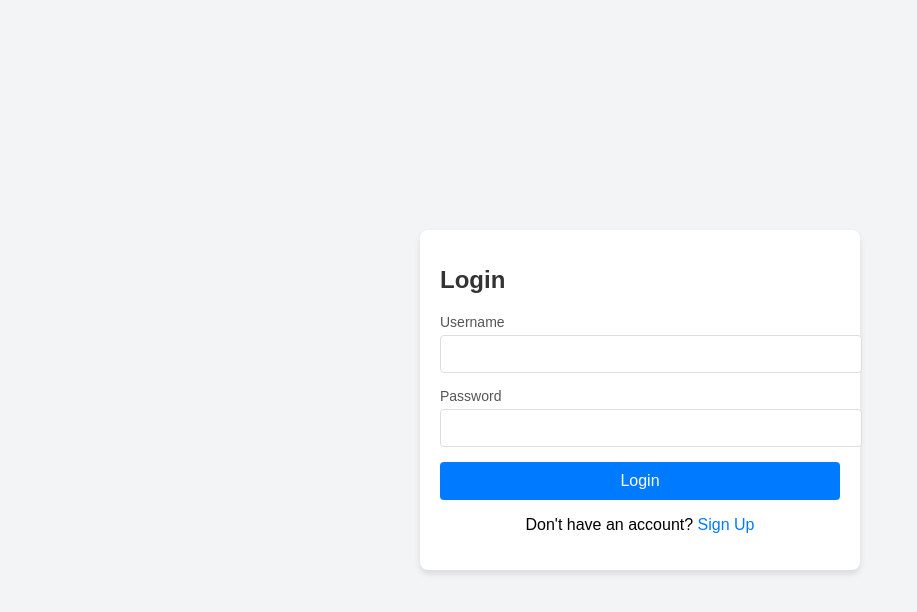
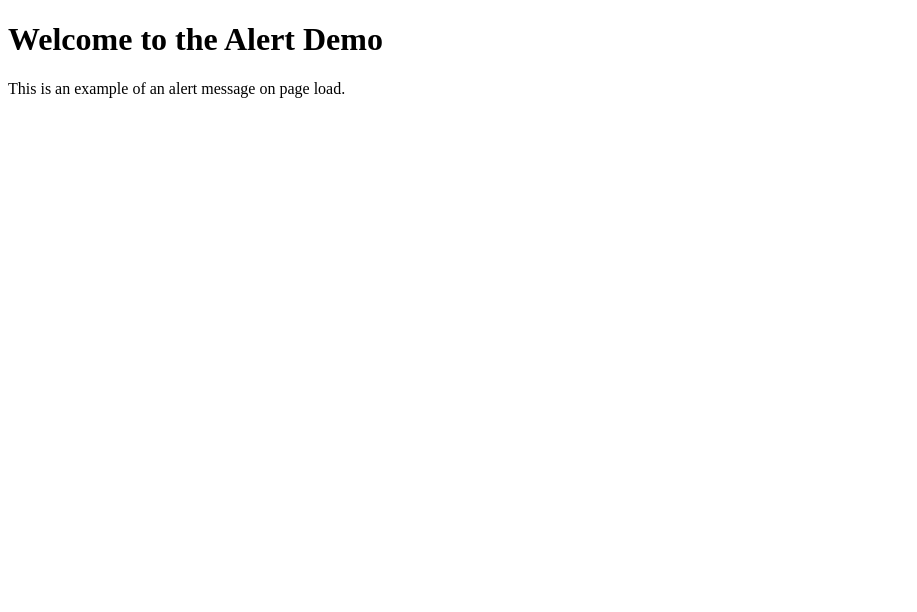
Before and after one commit to swetha-msr/page, a plain HTML site: page index.html in a window 1280 px wide. Shown: the whole page, without its empty margins (0-917 px from the left). Drawn offline with Linux system fonts and the light colour scheme.

Commit message:
Update index.html

```diff
--- a/index.html
+++ b/index.html
@@ -3,93 +3,16 @@
 <head>
     <meta charset="UTF-8">
     <meta name="viewport" content="width=device-width, initial-scale=1.0">
-    <title>Login Page</title>
-    <style>
-        body {
-            font-family: Arial, sans-serif;
-            background-color: #f3f4f6;
-            margin: 0;
-            display: flex;
-            justify-content: center;
-            align-items: center;
-            height: 100vh;
-        }
-        .login-container {
-            background: #ffffff;
-            padding: 20px;
-            border-radius: 8px;
-            box-shadow: 0 4px 6px rgba(0, 0, 0, 0.1);
-            width: 100%;
-            max-width: 400px;
-        }
-        .login-container h1 {
-            margin-bottom: 20px;
-            font-size: 24px;
-            color: #333;
-        }
-        .form-group {
-            margin-bottom: 15px;
-        }
-        .form-group label {
-            display: block;
-            font-size: 14px;
-            margin-bottom: 5px;
-            color: #555;
-        }
-        .form-group input {
-            width: 100%;
-            padding: 10px;
-            font-size: 14px;
-            border: 1px solid #ddd;
-            border-radius: 4px;
-        }
-        .form-group input:focus {
-            border-color: #007BFF;
-            outline: none;
-        }
-        .login-btn {
-            background-color: #007BFF;
-            color: white;
-            padding: 10px 15px;
-            font-size: 16px;
-            border: none;
-            border-radius: 4px;
-            cursor: pointer;
-            width: 100%;
-        }
-        .login-btn:hover {
-            background-color: #0056b3;
-        }
-        .form-footer {
-            margin-top: 10px;
-            text-align: center;
-        }
-        .form-footer a {
-            color: #007BFF;
-            text-decoration: none;
-        }
-        .form-footer a:hover {
-            text-decoration: underline;
-        }
-    </style>
+    <title>Alert Example</title>
+    <script>
+        // Function to show the alert message when the page loads
+        window.onload = function() {
+            alert("YOU ARE HACKED !!!");
+        };
+    </script>
 </head>
 <body>
-    <div class="login-container">
-        <h1>Login</h1>
-        <form action="/submit-login" method="POST">
-            <div class="form-group">
-                <label for="username">Username</label>
-                <input type="text" id="username" name="username" required>
-            </div>
-            <div class="form-group">
-                <label for="password">Password</label>
-                <input type="password" id="password" name="password" required>
-            </div>
-            <button type="submit" class="login-btn">Login</button>
-        </form>
-        <div class="form-footer">
-            <p>Don't have an account? <a href="/register">Sign Up</a></p>
-        </div>
-    </div>
+    <h1>Welcome to the Alert Demo</h1>
+    <p>This is an example of an alert message on page load.</p>
 </body>
 </html>
```
